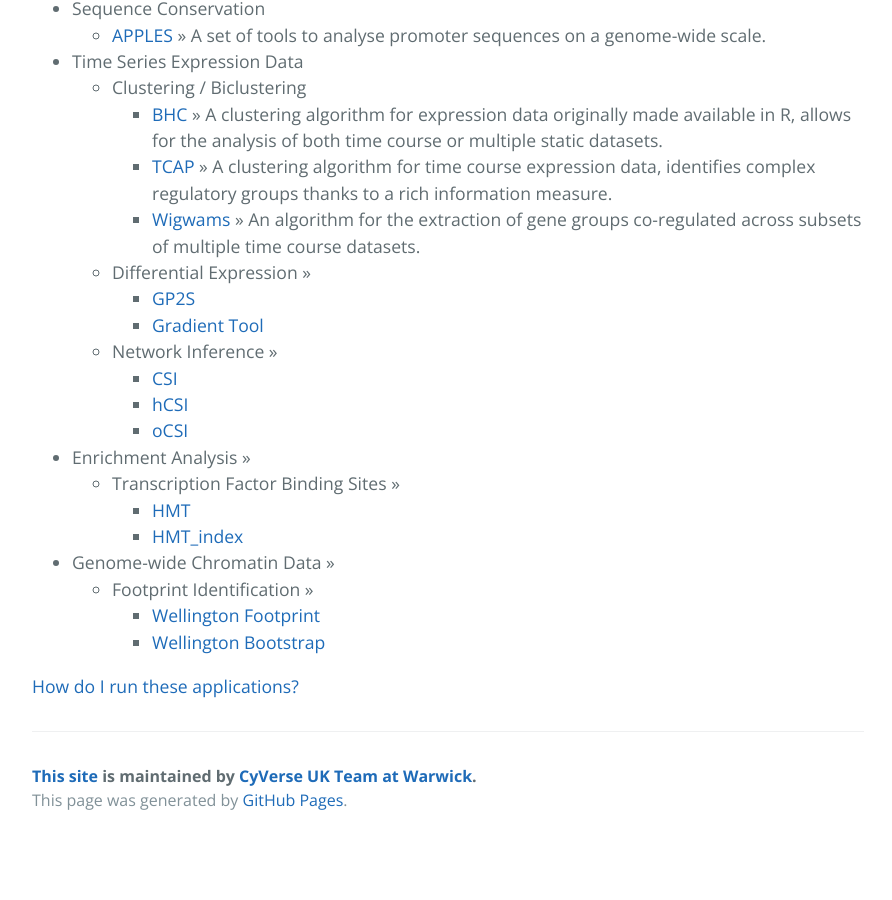
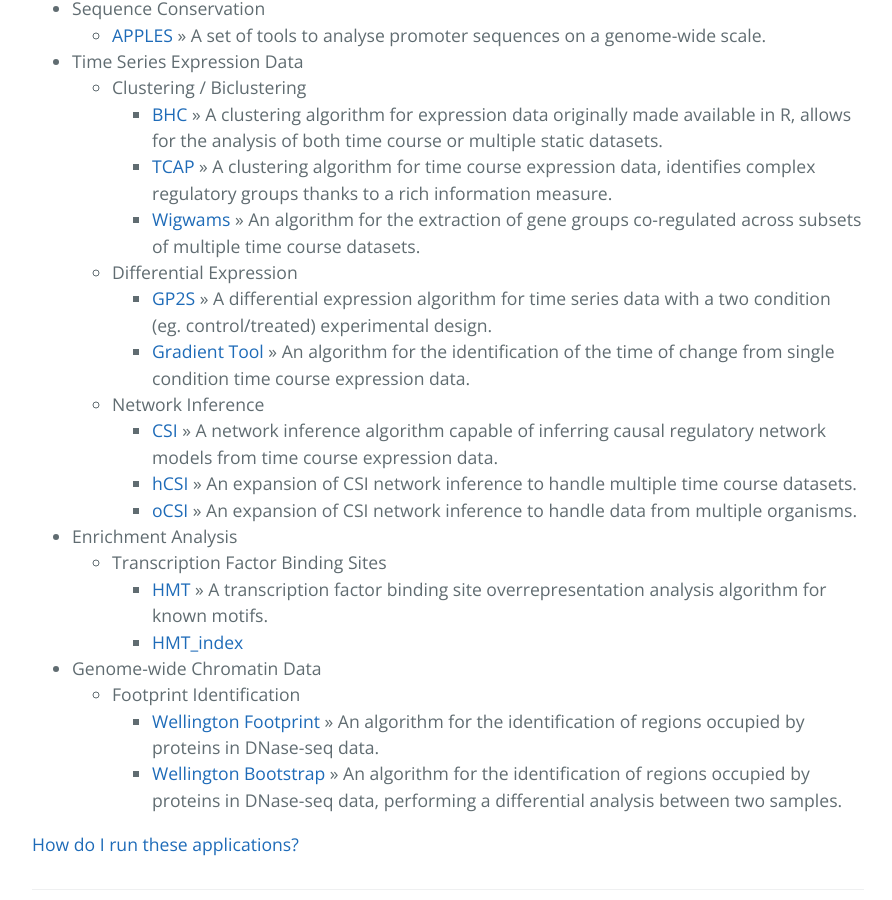
Before and after one commit to cyversewarwick/cyversewarwick.github.io, a Jekyll site: the page built from index.html, in a window 1280 px wide and 900 px high, scrolled down 673 px. Shown: the whole window, without its empty margins (192-1084 px from the left). Built offline with Jekyll 4.4.1, drawn with Linux system fonts in a browser that asks for light colours; before the commit the page ends 1517 px from its top, so only the background shows below that.

Commit message:
Update index.html

```diff
--- a/index.html
+++ b/index.html
@@ -24,32 +24,32 @@ title: {{ site.name }}
                 <li><a href="https://github.com/cyversewarwick/tcap">TCAP</a> &raquo; A clustering algorithm for time course expression data, identifies complex regulatory groups thanks to a rich information measure.</li>
                 <li><a href="https://github.com/cyversewarwick/wigwams">Wigwams</a> &raquo; An algorithm for the extraction of gene groups co-regulated across subsets of multiple time course datasets. </li>
               </ul>
-            <li><span>Differential Expression</span> &raquo;</li>
+            <li><span>Differential Expression</span></li>
               <ul class="posts">
-                <li><a href="https://github.com/cyversewarwick/gp2s">GP2S</a></li>
-                <li><a href="https://github.com/cyversewarwick/gradienttool">Gradient Tool</a></li>
+                <li><a href="https://github.com/cyversewarwick/gp2s">GP2S</a> &raquo; A differential expression algorithm for time series data with a two condition (eg. control/treated) experimental design.</li>
+                <li><a href="https://github.com/cyversewarwick/gradienttool">Gradient Tool</a> &raquo; An algorithm for the identification of the time of change from single condition time course expression data.</li>
               </ul>
-            <li><span>Network Inference</span> &raquo;</li>
+            <li><span>Network Inference</span></li>
               <ul class="posts">
-                <li><a href="https://github.com/cyversewarwick/csi">CSI</a></li>
-                <li><a href="https://github.com/cyversewarwick/hcsi">hCSI</a></li>
-                <li><a href="https://github.com/cyversewarwick/ocsi">oCSI</a></li>
+                <li><a href="https://github.com/cyversewarwick/csi">CSI</a> &raquo; A network inference algorithm capable of inferring causal regulatory network models from time course expression data.</li>
+                <li><a href="https://github.com/cyversewarwick/hcsi">hCSI</a> &raquo; An expansion of CSI network inference to handle multiple time course datasets.</li>
+                <li><a href="https://github.com/cyversewarwick/ocsi">oCSI</a> &raquo; An expansion of CSI network inference to handle data from multiple organisms.</li>
               </ul>
         </ul>
-      <li><span>Enrichment Analysis</span> &raquo;</li>
+      <li><span>Enrichment Analysis</span></li>
         <ul class="posts">
-          <li><span>Transcription Factor Binding Sites</span> &raquo;</li>
+          <li><span>Transcription Factor Binding Sites</span></li>
             <ul class="posts">
-              <li><a href="https://github.com/cyversewarwick/hmt">HMT</a></li>
+              <li><a href="https://github.com/cyversewarwick/hmt">HMT</a> &raquo; A transcription factor binding site overrepresentation analysis algorithm for known motifs.</li>
               <li><a href="https://github.com/cyversewarwick/hmt_index">HMT_index</a></li>
             </ul>
         </ul>
-      <li><span>Genome-wide Chromatin Data</span> &raquo;</li>
+      <li><span>Genome-wide Chromatin Data</span></li>
         <ul class="posts">
-          <li><span>Footprint Identification</span> &raquo;</li>
+          <li><span>Footprint Identification</span></li>
             <ul class="posts">
-              <li><a href="https://github.com/cyversewarwick/wellington-footprint">Wellington Footprint</a></li>
-              <li><a href="https://github.com/cyversewarwick/wellington-bootstrap">Wellington Bootstrap</a></li>
+              <li><a href="https://github.com/cyversewarwick/wellington-footprint">Wellington Footprint</a> &raquo; An algorithm for the identification of regions occupied by proteins in DNase-seq data.</li>
+              <li><a href="https://github.com/cyversewarwick/wellington-bootstrap">Wellington Bootstrap</a> &raquo; An algorithm for the identification of regions occupied by proteins in DNase-seq data, performing a differential analysis between two samples.</li>
             </ul>
         </ul>
   </ul>
```
